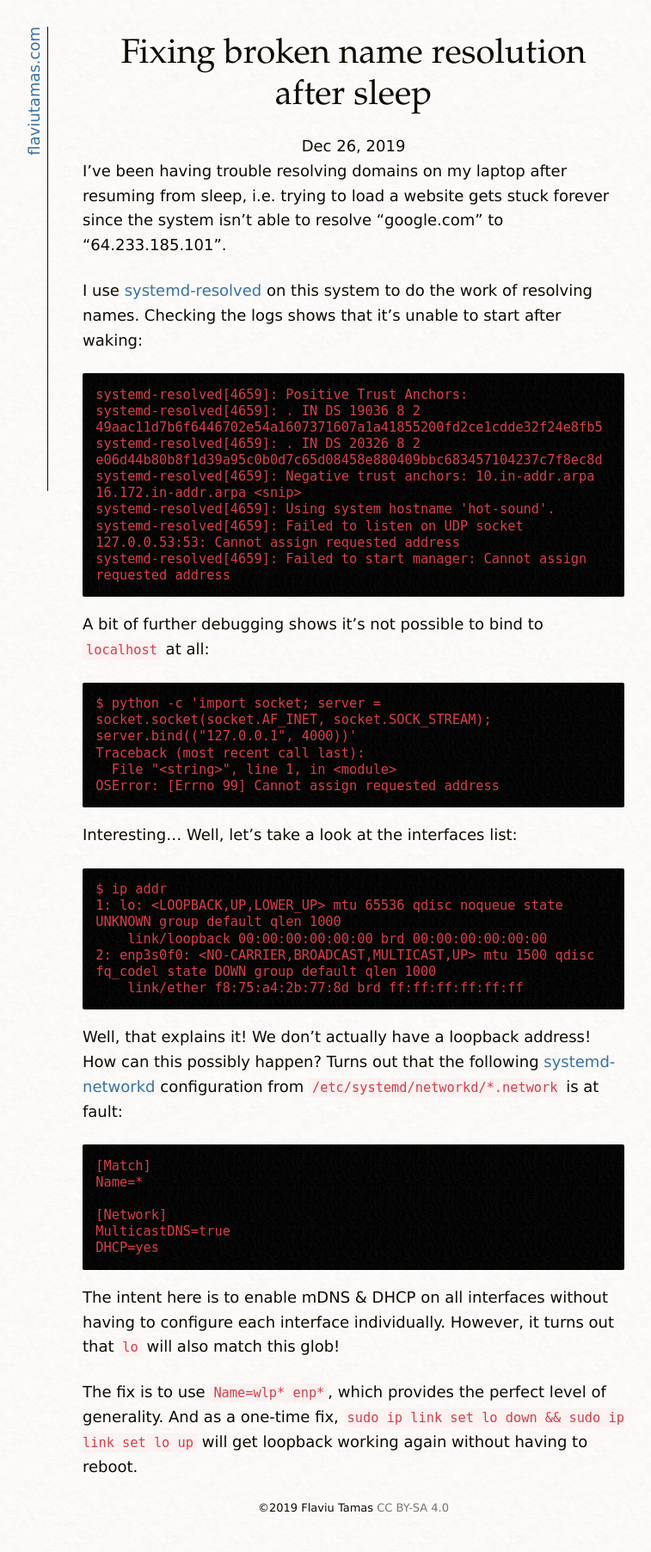
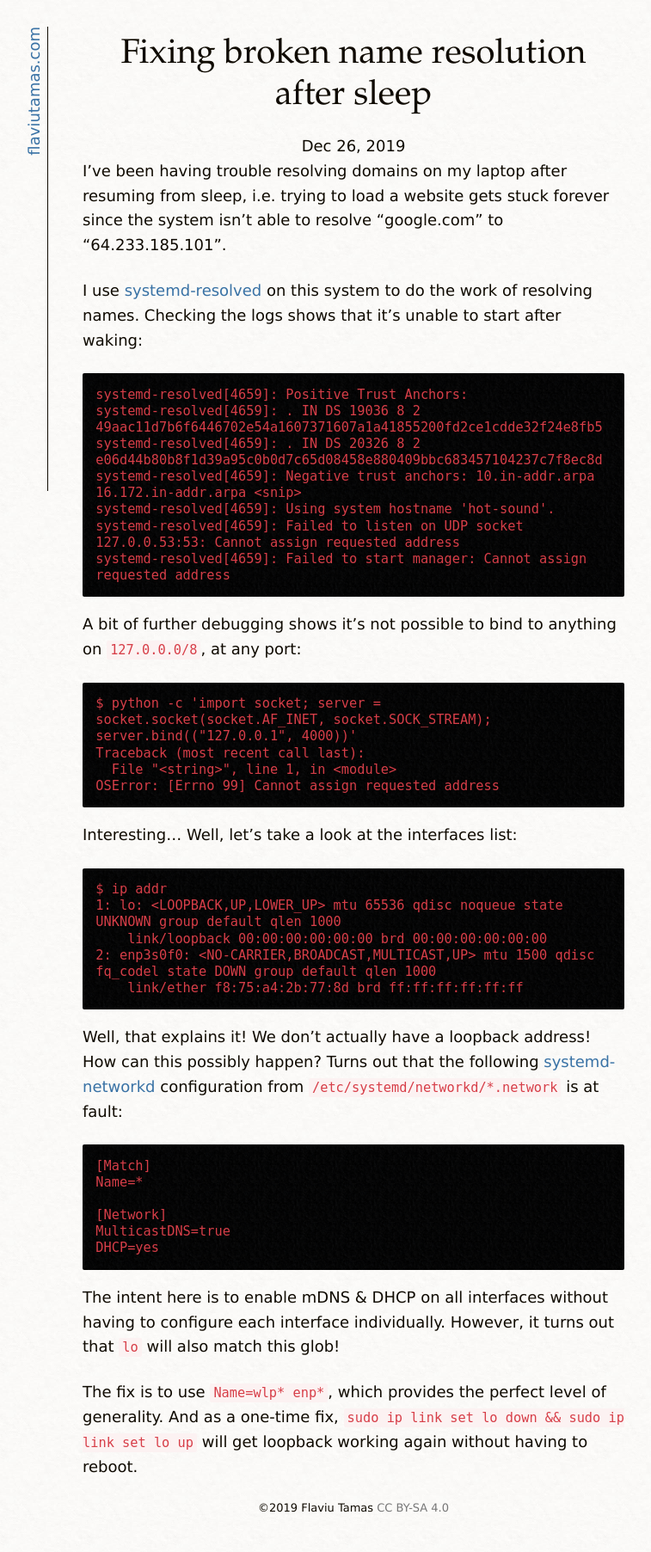
Before and after one commit to flaviut/flaviut.github.io, a Jekyll site: the page built from _posts/2019-12-26-fixing-name-resolution-after-sleep.md, in a window 1280 px wide. Shown: the whole page at 86% size, without its empty margins (229-986 px from the left). Built offline with Jekyll 4.4.1, drawn with Linux system fonts in a browser that asks for light colours.

Commit message:
Improve wording

````diff
--- a/_posts/2019-12-26-fixing-name-resolution-after-sleep.md
+++ b/_posts/2019-12-26-fixing-name-resolution-after-sleep.md
@@ -23,8 +23,8 @@ systemd-resolved[4659]: Failed to listen on UDP socket 127.0.0.53:53: Cannot ass
 systemd-resolved[4659]: Failed to start manager: Cannot assign requested address
 ```
 
-A bit of further debugging shows it's not possible to bind to `localhost` at
-all:
+A bit of further debugging shows it's not possible to bind to anything on
+`127.0.0.0/8`, at any port:
 
 ```
 $ python -c 'import socket; server = socket.socket(socket.AF_INET, socket.SOCK_STREAM); server.bind(("127.0.0.1", 4000))'
````
